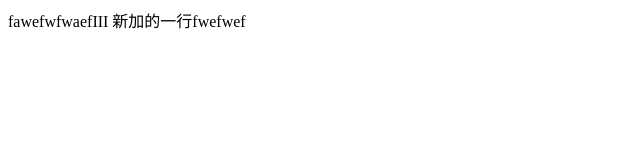
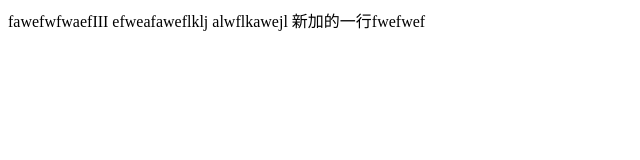
Before and after one commit to nm-zhaozheng/taishan, a plain HTML site: page index.html in a window 1280 px wide. Shown: the whole page, without its empty margins (0-640 px from the left). Drawn offline with Linux system fonts and the light colour scheme.

Commit message:
second commit

```diff
--- a/index.html
+++ b/index.html
@@ -6,7 +6,8 @@
 </head>
 <body>
 fawefwfwaefIII
-
+efweafaweflklj
+alwflkawejl
 
 新加的一行fwefwef
 </body>
```
